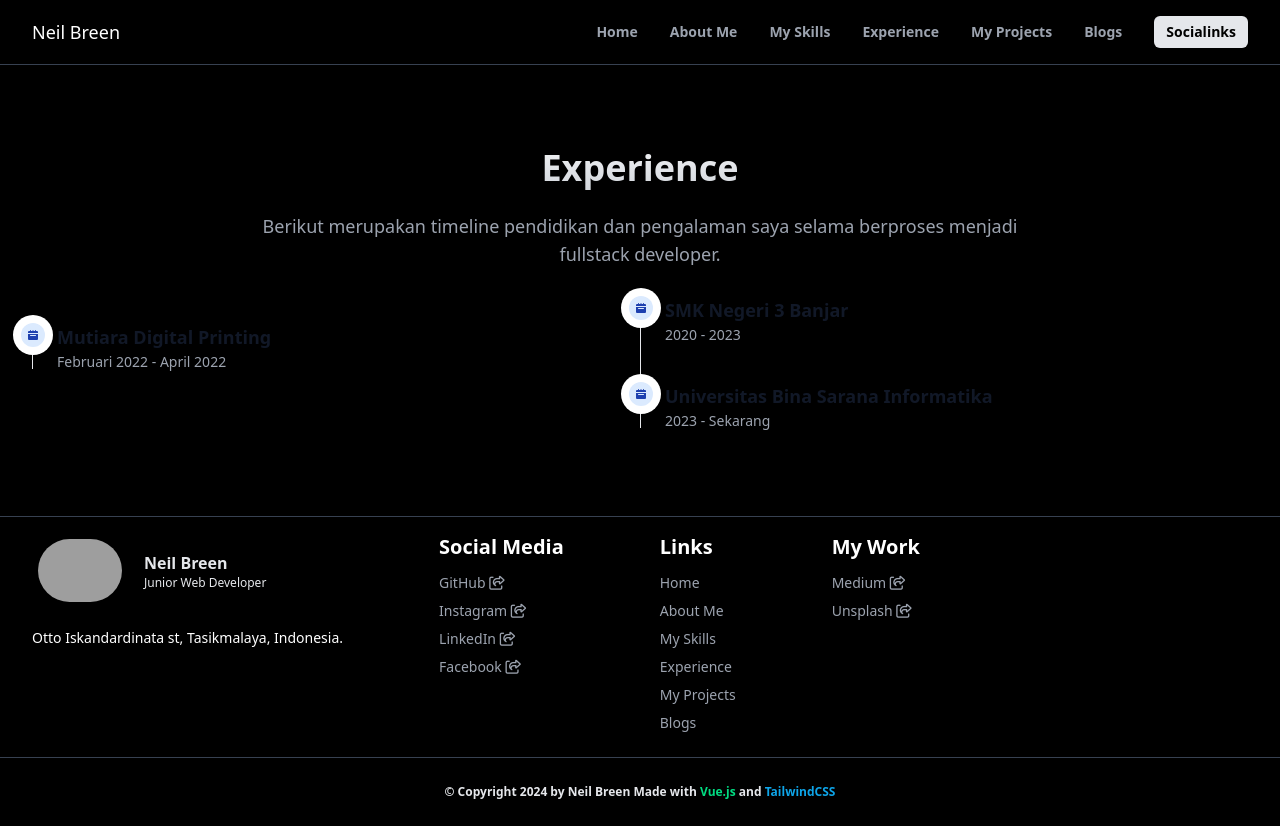
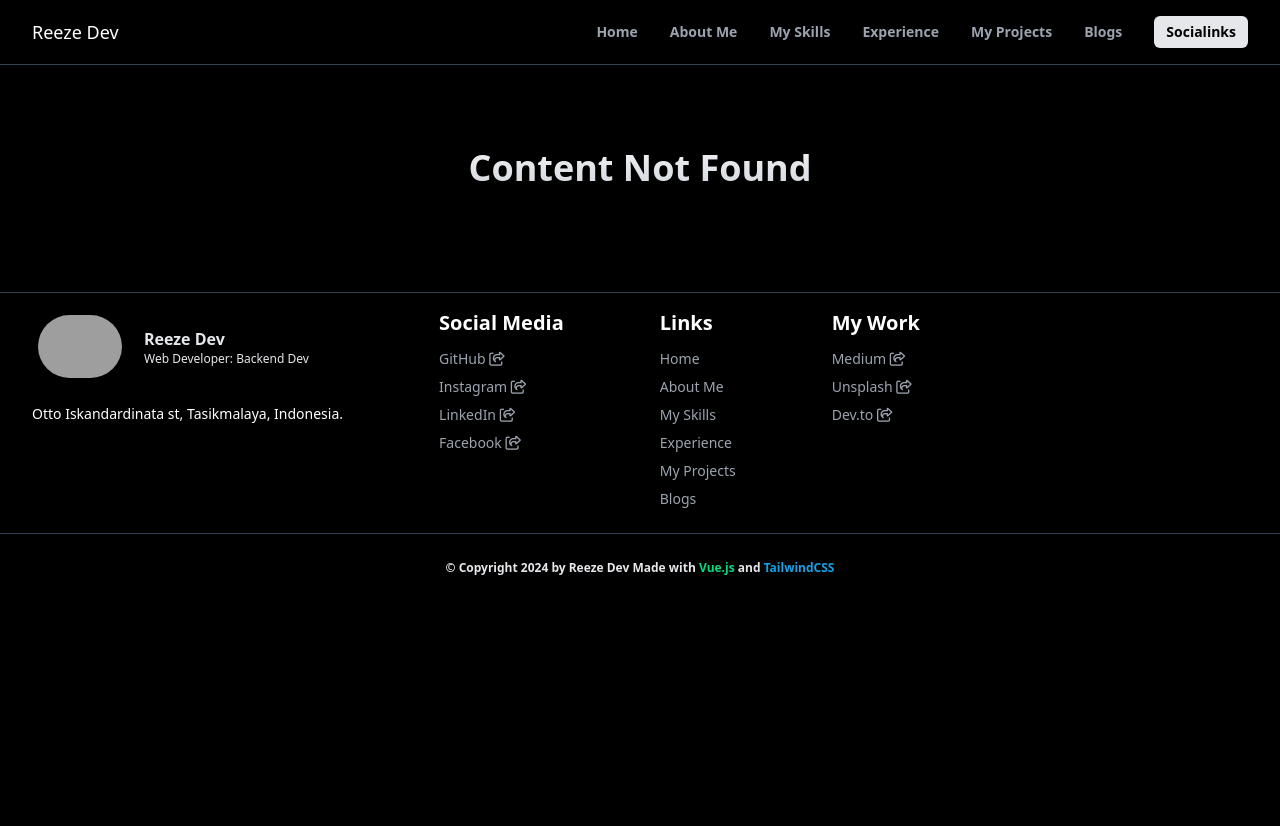
Before and after one commit to reezecodee/reezecodee.github.io, a Vue app: page /experience in a window 1280 px wide. After the commit the page ends 800 px from the top, so only its background shows below. Built offline with nearby package versions, Linux system fonts and the light colour scheme; grey boxes are pictures that could not be loaded.

Commit message:
update: content link

```diff
--- a/src/components/FooterComponent.vue
+++ b/src/components/FooterComponent.vue
@@ -7,8 +7,8 @@
                         <img src="https://avatars.githubusercontent.com/u/159593076?v=4" alt="" srcset=""
                             class="rounded-full w-24 duration-300 cursor-pointer border-2 border-transparent hover:border-gray-200 p-1">
                         <span class="text-gray-200 font-semibold">
-                            <p>Neil Breen</p>
-                            <p class="text-xs font-thin">Junior Web Developer</p>
+                            <p>Reeze Dev</p>
+                            <p class="text-xs font-thin">Web Developer: Backend Dev</p>
                         </span>
                     </div>
                     <div class="mt-5">
@@ -19,16 +19,20 @@
                     <h6 class="text-xl font-semibold mb-3">Social Media</h6>
                     <ul class="text-sm text-gray-400 group">
                         <li class="mb-2">
-                            <a href="" class="hover:text-white">GitHub <i class="far fa-share-square"></i></a>
+                            <a href="https://github.com/reezecodee" class="hover:text-white" target="_blank">GitHub <i
+                                    class="far fa-share-square"></i></a>
                         </li>
                         <li class="mb-2">
-                            <a href="" class="hover:text-white">Instagram <i class="far fa-share-square"></i></a>
+                            <a href="https://instagram.com" class="hover:text-white" target="_blank">Instagram <i
+                                    class="far fa-share-square"></i></a>
                         </li>
                         <li class="mb-2">
-                            <a href="" class="hover:text-white">LinkedIn <i class="far fa-share-square"></i></a>
+                            <a href="https://linkedin.com" class="hover:text-white" target="_blank">LinkedIn <i
+                                    class="far fa-share-square"></i></a>
                         </li>
                         <li class="mb-2">
-                            <a href="" class="hover:text-white">Facebook <i class="far fa-share-square"></i></a>
+                            <a href="https://www.facebook.com/profile.php?id=61556834524837" class="hover:text-white"
+                                target="_blank">Facebook <i class="far fa-share-square"></i></a>
                         </li>
                     </ul>
                 </div>
@@ -36,22 +40,22 @@
                     <h6 class="text-xl font-semibold mb-3">Links</h6>
                     <ul class="text-sm text-gray-400 group">
                         <li class="mb-2">
-                            <a href="" class="hover:text-white">Home</a>
+                            <RouterLink to="/" class="hover:text-white">Home</RouterLink>
                         </li>
                         <li class="mb-2">
-                            <a href="" class="hover:text-white">About Me</a>
+                            <RouterLink to="/about-me" class="hover:text-white">About Me</RouterLink>
                         </li>
                         <li class="mb-2">
-                            <a href="" class="hover:text-white">My Skills</a>
+                            <RouterLink to="/my-skills" class="hover:text-white">My Skills</RouterLink>
                         </li>
                         <li class="mb-2">
-                            <a href="" class="hover:text-white">Experience</a>
+                            <RouterLink to="/experience" class="hover:text-white">Experience</RouterLink>
                         </li>
                         <li class="mb-2">
-                            <a href="" class="hover:text-white">My Projects</a>
+                            <RouterLink to="/my-projects" class="hover:text-white">My Projects</RouterLink>
                         </li>
                         <li class="mb-2">
-                            <a href="" class="hover:text-white">Blogs</a>
+                            <RouterLink to="/blogs" class="hover:text-white">Blogs</RouterLink>
                         </li>
                     </ul>
                 </div>
@@ -59,10 +63,13 @@
                     <h6 class="text-xl font-semibold mb-3">My Work</h6>
                     <ul class="text-sm text-gray-400 group">
                         <li class="mb-2">
-                            <a href="" class="hover:text-white">Medium <i class="far fa-share-square"></i></a>
+                            <a href="" class="hover:text-white" target="_blank">Medium <i class="far fa-share-square"></i></a>
                         </li>
                         <li class="mb-2">
-                            <a href="" class="hover:text-white">Unsplash <i class="far fa-share-square"></i></a>
+                            <a href="https://unsplash.com/@lorem__" class="hover:text-white" target="_blank">Unsplash <i class="far fa-share-square"></i></a>
+                        </li>
+                        <li class="mb-2">
+                            <a href="https://unsplash.com/@lorem__" class="hover:text-white" target="_blank">Dev.to <i class="far fa-share-square"></i></a>
                         </li>
                     </ul>
                 </div>
@@ -70,7 +77,7 @@
         </div>
         <div
             class="container mx-auto font-semibold text-center py-6 text-xs text-gray-200 border-t border-gray-700 leading-5">
-            &copy; Copyright {{ new Date().getFullYear() }} by Neil Breen <br class="block md:hidden"> Made with <a
+            &copy; Copyright {{ new Date().getFullYear() }} by Reeze Dev <br class="block md:hidden"> Made with <a
                 href="https://vuejs.org/" class="text-[#00DC82]">Vue.js</a> and <a href="https://tailwindcss.com/"
                 class="text-[#0EA5E9]">TailwindCSS</a>
         </div>
@@ -78,6 +85,8 @@
 </template>
 
 <script setup>
+import { RouterLink } from 'vue-router';
+
 
 </script>
 
--- a/src/components/NavbarComponent.vue
+++ b/src/components/NavbarComponent.vue
@@ -5,7 +5,7 @@
             <div class="py-4 px-4 md:px-8 flex justify-between items-center container mx-auto">
                 <a href="">
                     <div class="flex justify-start items-center text-white">
-                        <span class="font-pacifico font-medium text-lg">Neil Breen</span>
+                        <span class="font-pacifico font-medium text-lg">Reeze Dev</span>
                     </div>
                 </a>
                 <div id="toggleTarget" :class="isSidebarOpen ? 'block' : 'hidden'"
--- a/src/views/AboutView.vue
+++ b/src/views/AboutView.vue
@@ -7,22 +7,30 @@
                         <h1
                             class="text-4xl mb-5 text-center font-extrabold bg-gradient-to-b from-gray-100 to-gray-300 bg-clip-text text-transparent p-1">
                             About Me</h1>
-                        <p class="mb-7">Saya adalah seorang Junior Web Developer dengan fokus target menjadi seorang
-                            fullstack developer yang handal. Saya memiliki latar belakang dalam bidang Teknologi Informasi
-                            dari SMK dengan jurusan Rekayasa Perangkat Lunak (RPL). Saat ini saya sedang menempuh pendidikan
-                            Strata 1 (S1) dengan program studi Sistem
-                            Informasi di Universitas Bina Sarana Informatika PSDKU Tasikmalaya, dengan harapan bisa menambah
+                        <p class="mb-7 text-justify">Saya adalah seorang yang berkeinginan menjadi Backend Developer
+                            dengan fokus target menjadi seorang
+                            developer yang handal. Saya memiliki latar belakang bidang Teknologi Informasi
+                            dari SMK dengan jurusan Rekayasa Perangkat Lunak (RPL). Saat ini saya sedang menempuh
+                            pendidikan
+                            S1 Sistem
+                            Informasi di Tasikmalaya, dengan harapan bisa menambah
                             wawasan dan relasi dalam dunia IT.</p>
-                        <p class="mb-7">Saya memiliki keahlian dalam berbagai teknologi web termasuk HTML, CSS, JavaScript,
-                            PHP
-                            dan framework populer seperti Laravel dan TailwindCSS. Saya percaya bahwa kunci untuk kesuksesan
-                            adalah belajar secara terus-menerus dan berkolaborasi dengan tim untuk mencapai tujuan bersama.
-                            Saya juga sangat tertarik pada tren dan perkembangan terbaru teknologi web. Saya selalu berusaha
-                            meningkatkan keterampilan dan menjaga tetap up-to-date teknologi terbaru.
+                        <p class="mb-7 text-justify">Saya memiliki keahlian dalam berbagai teknologi web termasuk HTML,
+                            CSS, JavaScript,
+                            PHP, Python
+                            dan framework populer seperti Laravel dan TailwindCSS. Saya percaya bahwa kunci untuk
+                            kesuksesan
+                            adalah belajar secara terus-menerus dan berkolaborasi dengan tim untuk mencapai tujuan
+                            bersama.
+                            Saya sangat tertarik pada tren dan perkembangan terbaru teknologi web menjaga tetap
+                            up-to-date terhadap teknologi.
                         </p>
-                        <p class="mb-7">Dikala waktu luang, saya biasanya menyempatkan diri untuk membuat artikel tentang
-                            teknologi di Platform Medium dengan harapan apa yang saya pelajari bisa bermanfaat kepada banyak
-                            orang. Jika Anda tertarik untuk berkolaborasi atau hanya ingin berbicara tentang teknologi web,
+                        <p class="mb-7 text-justify">Dikala waktu luang, saya biasanya menyempatkan diri untuk membuat
+                            artikel tentang
+                            teknologi di Platform Medium atau Dev.to dengan harapan apa yang saya pelajari bisa
+                            bermanfaat kepada banyak
+                            orang. Jika Anda tertarik untuk berkolaborasi atau hanya ingin berbicara tentang teknologi
+                            web,
                             jangan ragu untuk menghubungi saya!.</p>
                     </div>
                 </div>
--- a/src/views/ExperienceView.vue
+++ b/src/views/ExperienceView.vue
@@ -1,73 +1,14 @@
 <template>
     <MainLayout>
-        <section id="skills-section">
         <div class="container mx-auto px-8">
             <div class="flex justify-center">
                 <div class="max-w-3xl text-gray-400 text-lg">
                     <h1
                         class="text-4xl mb-5 text-center font-extrabold bg-gradient-to-b from-gray-100 to-gray-300 bg-clip-text text-transparent p-1">
-                            Experience</h1>
-                        <p class="mb-7 text-center">Berikut merupakan timeline pendidikan dan pengalaman saya selama
-                            berproses menjadi fullstack developer.</p>
-                    </div>
-                </div>
-                <div class="flex flex-wrap justify-center">
-                    <div class="w-1/2 self-center">
-                        <ol class="relative border-s border-gray-200 dark:border-gray-700">
-                            <li class="mb-10 ms-6">
-                                <span
-                                    class="absolute flex items-center justify-center w-6 h-6 bg-blue-100 rounded-full -start-3 ring-8 ring-white dark:ring-gray-900 dark:bg-blue-900">
-                                    <svg class="w-2.5 h-2.5 text-blue-800 dark:text-blue-300" aria-hidden="true"
-                                        xmlns="http://www.w3.org/2000/svg" fill="currentColor" viewBox="0 0 20 20">
-                                        <path
-                                            d="M20 4a2 2 0 0 0-2-2h-2V1a1 1 0 0 0-2 0v1h-3V1a1 1 0 0 0-2 0v1H6V1a1 1 0 0 0-2 0v1H2a2 2 0 0 0-2 2v2h20V4ZM0 18a2 2 0 0 0 2 2h16a2 2 0 0 0 2-2V8H0v10Zm5-8h10a1 1 0 0 1 0 2H5a1 1 0 0 1 0-2Z" />
-                                    </svg>
-                                </span>
-                                <h3 class="mb-1 text-lg font-semibold text-gray-900 dark:text-white">Mutiara Digital
-                                    Printing</h3>
-                                <time
-                                    class="block mb-2 text-sm font-normal leading-none text-gray-400 dark:text-gray-500">Februari
-                                    2022 - April 2022</time>
-                            </li>
-                        </ol>
-                    </div>
-                    <div class="w-1/2 self-center hidden md:block">
-                        <ol class="relative border-s border-gray-200 dark:border-gray-700">
-                            <li class="mb-10 ms-6">
-                                <span
-                                    class="absolute flex items-center justify-center w-6 h-6 bg-blue-100 rounded-full -start-3 ring-8 ring-white dark:ring-gray-900 dark:bg-blue-900">
-                                    <svg class="w-2.5 h-2.5 text-blue-800 dark:text-blue-300" aria-hidden="true"
-                                        xmlns="http://www.w3.org/2000/svg" fill="currentColor" viewBox="0 0 20 20">
-                                        <path
-                                            d="M20 4a2 2 0 0 0-2-2h-2V1a1 1 0 0 0-2 0v1h-3V1a1 1 0 0 0-2 0v1H6V1a1 1 0 0 0-2 0v1H2a2 2 0 0 0-2 2v2h20V4ZM0 18a2 2 0 0 0 2 2h16a2 2 0 0 0 2-2V8H0v10Zm5-8h10a1 1 0 0 1 0 2H5a1 1 0 0 1 0-2Z" />
-                                    </svg>
-                                </span>
-                                <h3 class="mb-1 text-lg font-semibold text-gray-900 dark:text-white">SMK Negeri 3 Banjar
-                                </h3>
-                                <time
-                                    class="block mb-2 text-sm font-normal leading-none text-gray-400 dark:text-gray-500">2020
-                                    - 2023</time>
-                            </li>
-                            <li class="ms-6">
-                                <span
-                                    class="absolute flex items-center justify-center w-6 h-6 bg-blue-100 rounded-full -start-3 ring-8 ring-white dark:ring-gray-900 dark:bg-blue-900">
-                                    <svg class="w-2.5 h-2.5 text-blue-800 dark:text-blue-300" aria-hidden="true"
-                                        xmlns="http://www.w3.org/2000/svg" fill="currentColor" viewBox="0 0 20 20">
-                                        <path
-                                            d="M20 4a2 2 0 0 0-2-2h-2V1a1 1 0 0 0-2 0v1h-3V1a1 1 0 0 0-2 0v1H6V1a1 1 0 0 0-2 0v1H2a2 2 0 0 0-2 2v2h20V4ZM0 18a2 2 0 0 0 2 2h16a2 2 0 0 0 2-2V8H0v10Zm5-8h10a1 1 0 0 1 0 2H5a1 1 0 0 1 0-2Z" />
-                                    </svg>
-                                </span>
-                                <h3 class="mb-1 text-lg font-semibold text-gray-900 dark:text-white">Universitas Bina Sarana
-                                    Informatika</h3>
-                                <time
-                                    class="block mb-2 text-sm font-normal leading-none text-gray-400 dark:text-gray-500">2023
-                                    - Sekarang</time>
-                            </li>
-                        </ol>
+                        Content Not Found</h1>
                 </div>
             </div>
         </div>
-        </section>
     </MainLayout>
 </template>
 
--- a/src/views/HomeView.vue
+++ b/src/views/HomeView.vue
@@ -7,12 +7,9 @@
                         <h1
                             class="text-[3rem] leading-snug md:text-[3.5rem] bg-gradient-to-b from-gray-100 to-gray-300 bg-clip-text text-transparent font-extrabold p-2">
                             Welcome to My Portfolio Web</h1>
-                        <p class="text-lg text-gray-400 mt-10">Saya adalah seorang Junior Web Developer yang berfokus
-                            menjadi
-                            Fullstack Developer dan terus<br class="hidden md:block"> memupuk semangat
-                            eksplorasi teknologi pemrogramman perangkat lunak</p>
+                        <p class="text-lg text-gray-400 mt-10">Hello everyone, I'm a software developer who likes web development. <br class="hidden md:block"> I usually use tech stacks like PHP, JavaScript, and Python to develop my own projects.</p>
                         <div class="flex justify-center gap-4 font-semibold mt-10">
-                            <a href="">
+                            <a href="https://github.com/reezecodee" target="_blank">
                                 <button class="px-3 py-3 bg-gray-200 rounded-md text-black hover:bg-gray-300"><i
                                         class="fab fa-github"></i>
                                     My
@@ -38,28 +35,22 @@
                             <br class="block md:hidden">with
                             me
                         </h4>
-                        <p class="text-gray-400 pr-3">Lorem ipsum dolor sit amet consectetur adipisicing elit. Quo magnam
-                            nihil
-                            id
-                            quaerat explicabo
-                            ratione cum, laborum fuga ut vero, ab perspiciatis magni architecto. Provident delectus
-                            blanditiis
-                            maxime laudantium nesciunt.</p>
+                        <p class="text-gray-400 pr-3">We can be friends and exchange information, experiences, and knowledge about the development of the programming world.</p>
                         <h6
                             class="bg-gradient-to-b from-gray-100 to-gray-300 bg-clip-text text-transparent inline-block font-bold mt-5 text-lg">
                             Follow
                             me on</h6>
                         <div class="flex gap-3">
-                            <a href="" class="text-3xl">
+                            <a href="https://github.com/reezecodee" class="text-3xl" target="_blank">
                                 <i class="fa-brands fa-github"></i>
                             </a>
-                            <a href="" class="text-3xl">
+                            <a href="https://instagram.com" class="text-3xl" target="_blank">
                                 <i class="fa-brands fa-instagram"></i>
                             </a>
-                            <a href="" class="text-3xl">
+                            <a href="https://linkedin.com" class="text-3xl" target="_blank">
                                 <i class="fa-brands fa-linkedin"></i>
                             </a>
-                            <a href="" class="text-3xl">
+                            <a href="https://www.facebook.com/profile.php?id=61556834524837" class="text-3xl" target="_blank">
                                 <i class="fa-brands fa-facebook"></i>
                             </a>
                         </div>
--- a/src/views/SkillsView.vue
+++ b/src/views/SkillsView.vue
@@ -7,7 +7,8 @@
                         <h1
                             class="text-4xl mb-5 text-center font-extrabold bg-gradient-to-b from-gray-100 to-gray-300 bg-clip-text text-transparent p-1">
                             My Skills</h1>
-                        <p class="mb-7 text-center">Dalam pengembangan web saya sering menggunakan tech stack dibawah ini.
+                        <p class="mb-7 text-center">Dalam pengembangan web saya sering menggunakan tech stack dibawah
+                            ini.
                             Berikut
                             adalah Bahasa pemrograman dan Framework yang saya kuasai.</p>
                         <div class="flex justify-center items-center flex-wrap gap-10">
@@ -26,6 +27,15 @@
                                         class="w-12">
                                     <div class="absolute text-xs left-0 right-0 hidden group-hover:block">
                                         <p class="text-center">JavaScript</p>
+                                    </div>
+                                </div>
+                            </div>
+                            <div class="group">
+                                <div class="relative cursor-pointer">
+                                    <img src="https://www.svgrepo.com/show/452091/python.svg" alt="" srcset=""
+                                        class="w-14">
+                                    <div class="absolute text-xs left-0 right-0 hidden group-hover:block">
+                                        <p class="text-center">Python</p>
                                     </div>
                                 </div>
                             </div>
@@ -92,14 +102,6 @@
                             </div>
                             <div class="group">
                                 <div class="relative cursor-pointer">
-                                    <img src="https://www.svgrepo.com/show/452091/python.svg" alt="" srcset="" class="w-14">
-                                    <div class="absolute text-xs left-0 right-0 hidden group-hover:block">
-                                        <p class="text-center">Python</p>
-                                    </div>
-                                </div>
-                            </div>
-                            <div class="group">
-                                <div class="relative cursor-pointer">
                                     <img src="https://www.svgrepo.com/show/452214/go.svg" alt="" srcset="" class="w-16">
                                     <div class="absolute text-xs left-0 right-0 hidden group-hover:block">
                                         <p class="text-center">Go</p>
@@ -143,7 +145,8 @@
                             </div>
                             <div class="group">
                                 <div class="relative cursor-pointer">
-                                    <img src="https://www.svgrepo.com/show/373845/mongo.svg" alt="" srcset="" class="w-16">
+                                    <img src="https://www.svgrepo.com/show/373845/mongo.svg" alt="" srcset=""
+                                        class="w-16">
                                     <div class="absolute text-xs left-0 right-0 hidden group-hover:block">
                                         <p class="text-center">MongoDB</p>
                                     </div>
```
Also changed, not shown: public/code.png, 1 other file (tests, documents, lock files or other folders). Lines whose indentation alone changed are shown as unchanged.
